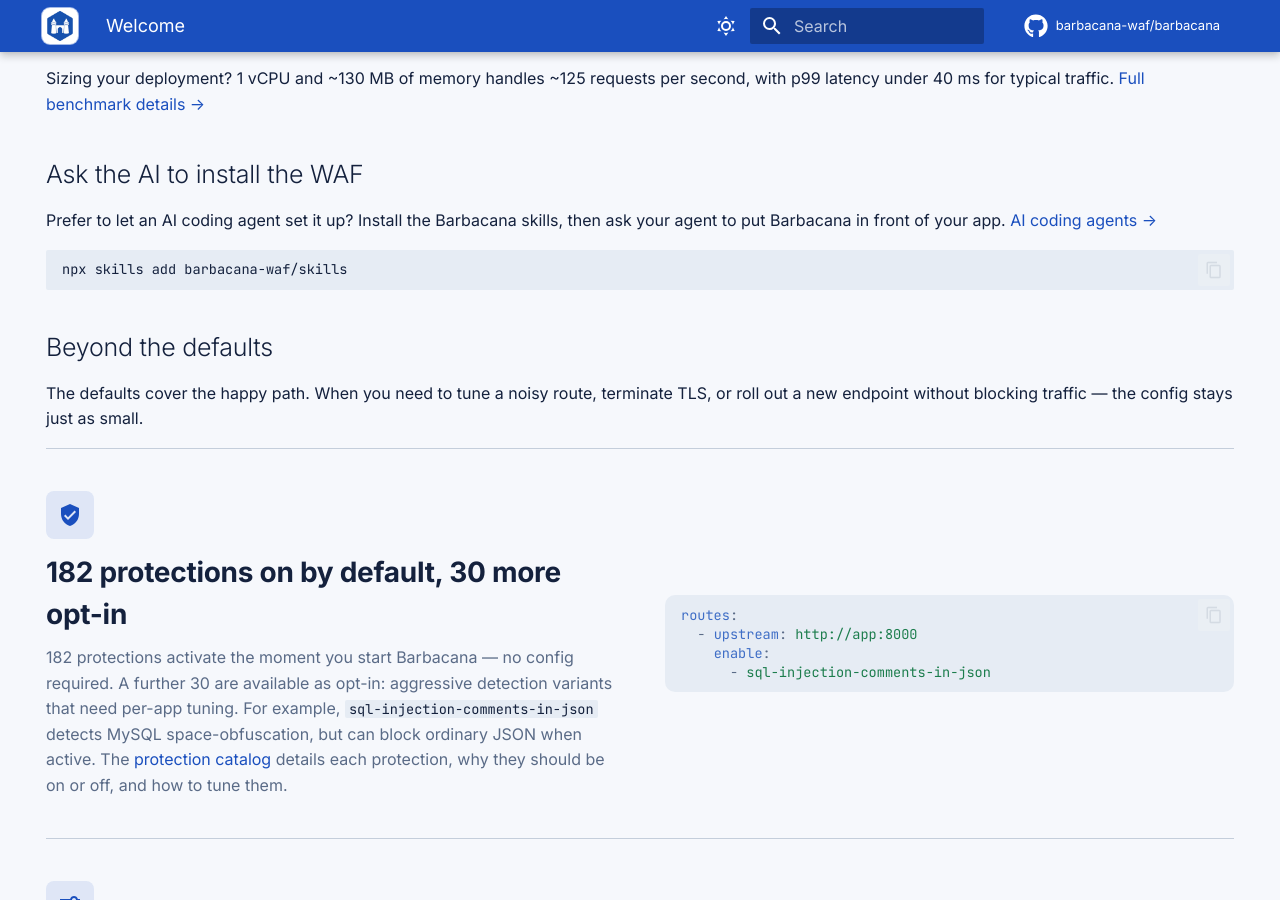
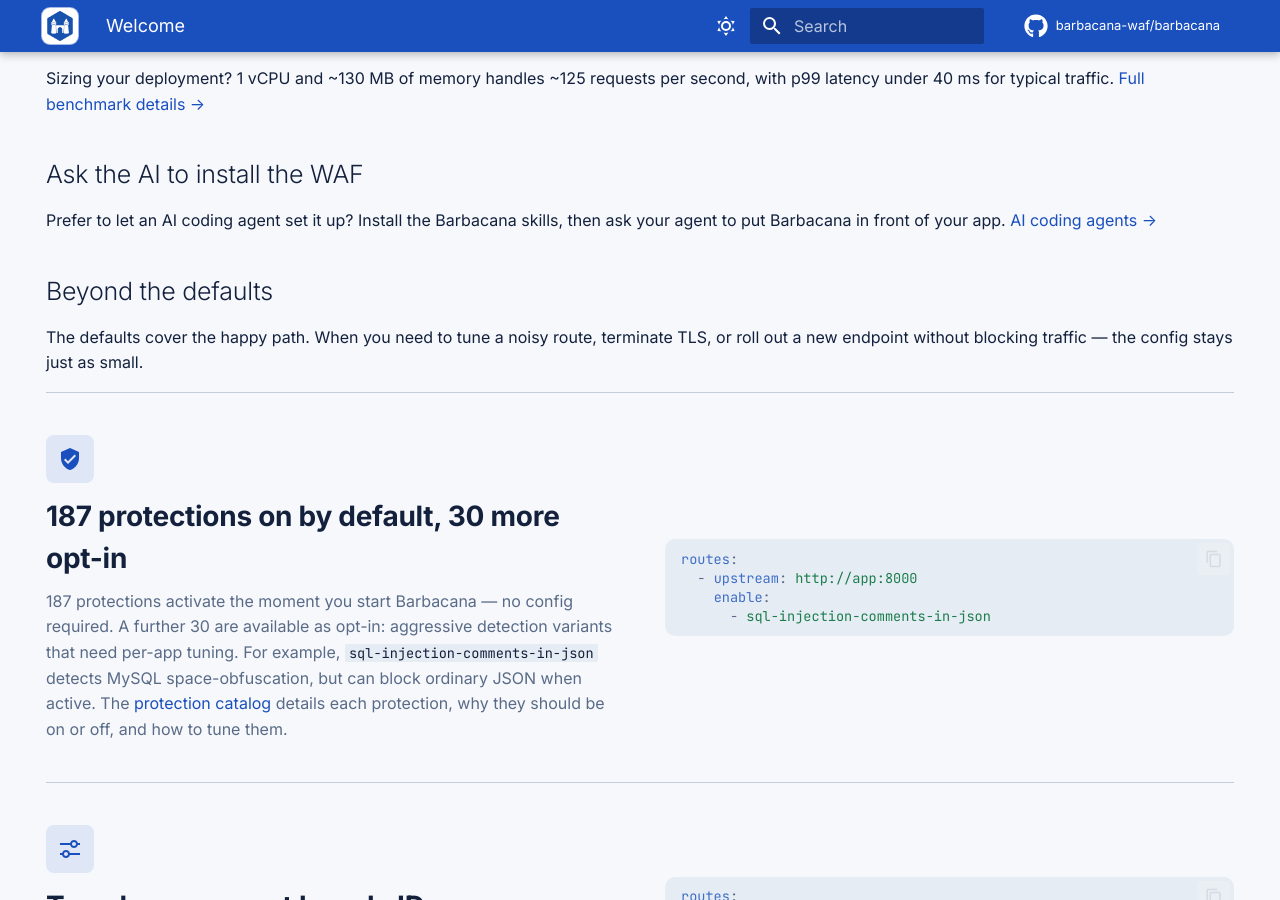
Before and after one commit to barbacana-waf/barbacana-docs, an MkDocs documentation site: the page built from docs/index.md, in a window 1280 px wide and 900 px high, scrolled down 1447 px. Built offline with MkDocs 1.6.1 and Material for MkDocs 9.7.7, drawn with Linux system fonts in a browser that asks for light colours; comment, search, counter and statistics services are not loaded.

````diff
--- a/docs/index.md
+++ b/docs/index.md
@@ -40,10 +40,6 @@
 
 Prefer to let an AI coding agent set it up? Install the Barbacana skills, then ask your agent to put Barbacana in front of your app. [AI coding agents →](getting-started/ai-agents.md)
 
-```bash
-npx skills add barbacana-waf/skills
-```
-
 ## Beyond the defaults
 
 The defaults cover the happy path. When you need to tune a noisy route, terminate TLS, or roll out a new endpoint without blocking traffic — the config stays just as small.
@@ -52,9 +48,9 @@
 <div class="feature-text" markdown>
 :material-shield-check:{ .feature-icon }
 
-### 182 protections on by default, 30 more opt-in
+### 187 protections on by default, 30 more opt-in
 
-182 protections activate the moment you start Barbacana — no config required. A further 30 are available as opt-in: aggressive detection variants that need per-app tuning. For example, `sql-injection-comments-in-json` detects MySQL space-obfuscation, but can block ordinary JSON when active. The [protection catalog](reference/catalog.md) details each protection, why they should be on or off, and how to tune them.
+187 protections activate the moment you start Barbacana — no config required. A further 30 are available as opt-in: aggressive detection variants that need per-app tuning. For example, `sql-injection-comments-in-json` detects MySQL space-obfuscation, but can block ordinary JSON when active. The [protection catalog](reference/catalog.md) details each protection, why they should be on or off, and how to tune them.
 </div>
 <div class="feature-code" markdown>
 ```yaml
````
